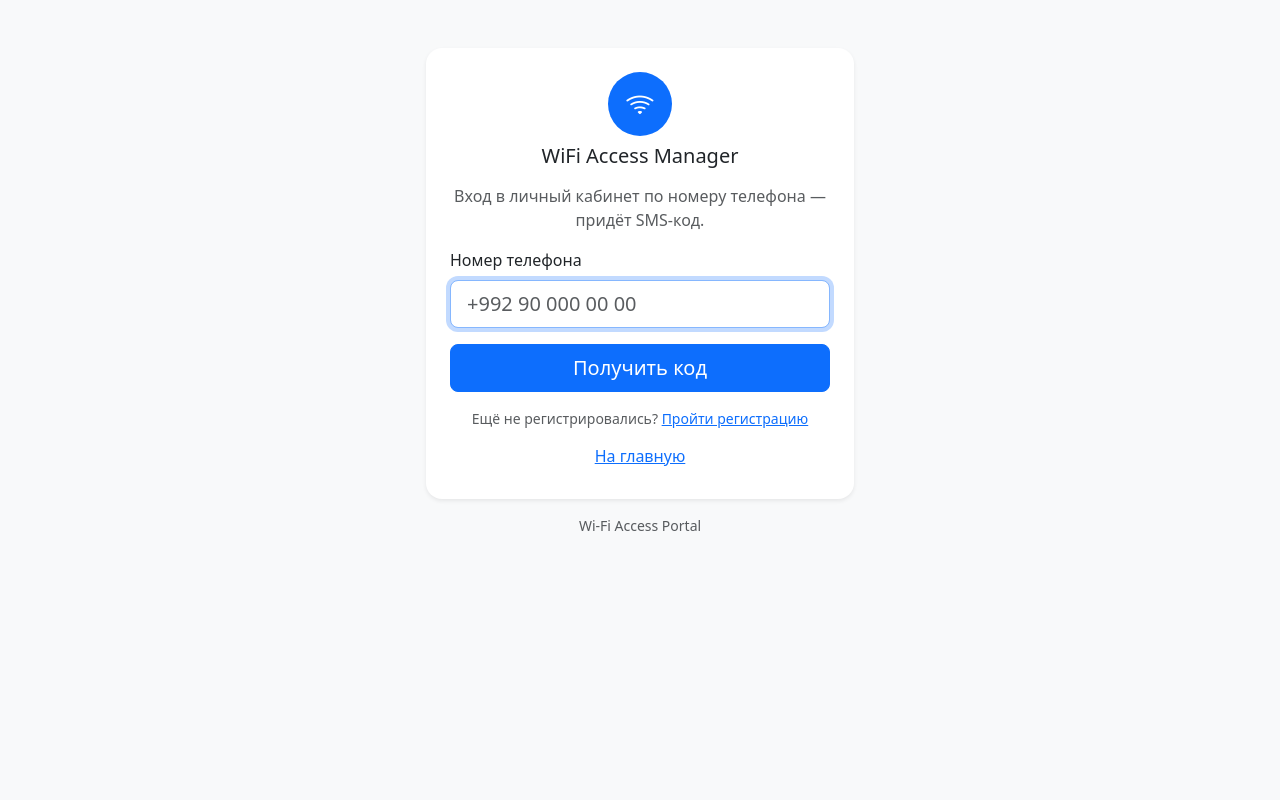
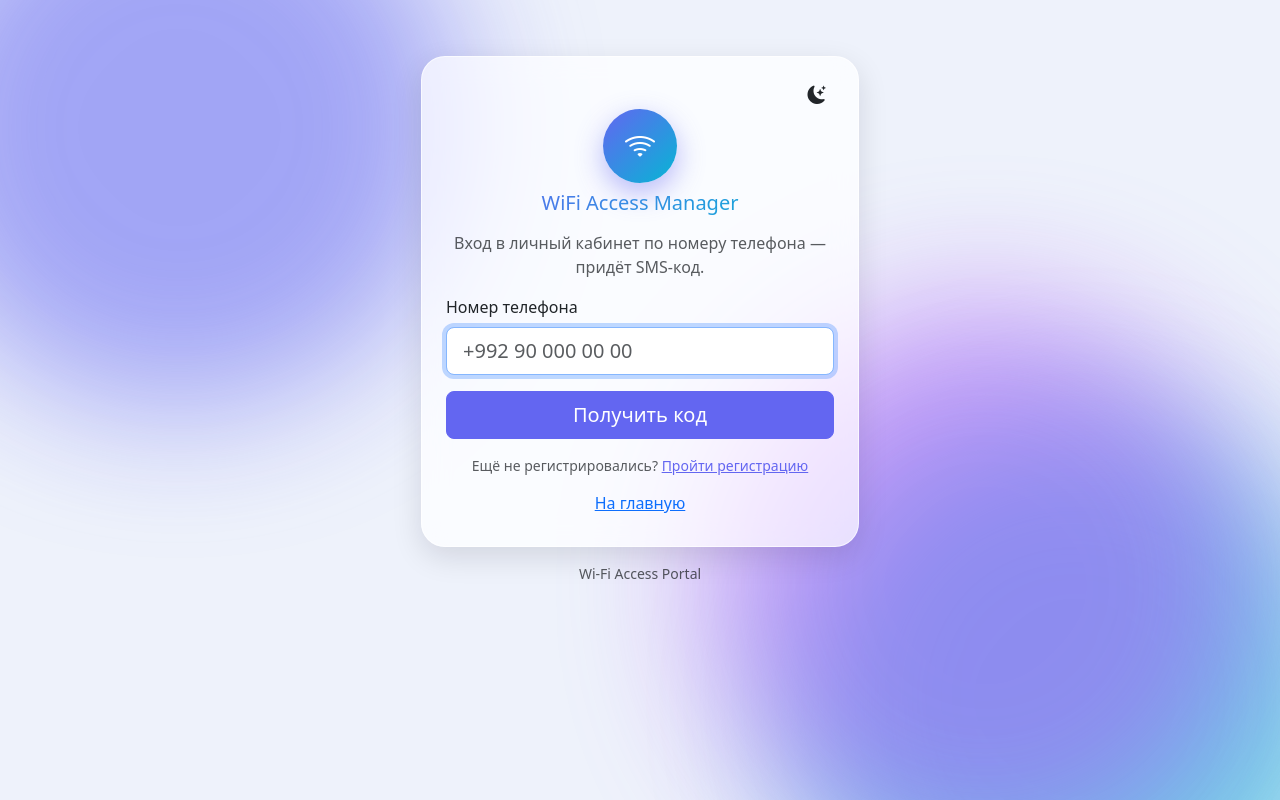
Before and after one commit to nnfirdavs96-cell/mikrotik, a FastAPI app: page /portal/login in a window 1280 px wide. Run offline with FastAPI, Linux system fonts and the light colour scheme; the visitor is signed in with stand-in values (Sample User, id 1).

Commit message:
UI: parallax background + light/dark theme toggle (portal & admin)
- New theming via Bootstrap 5.3 data-bs-theme with a persisted light/dark
  toggle (sun/moon), defaulting to the OS preference; no flash on load.
- Animated parallax background (gradient blobs reacting to scroll + mouse).
- Glass cards, gradient logo/accents, restyled sidebar and navbar.
- Applied across admin (base.html), client portal (portal_base.html) and the
  login page; portal/login now load the JS bundle + app.js.
- Rewrote static/css/style.css and extended static/js/app.js.

https://claude.ai/code/session_01GtJsz57RaNxaffRni7WJDX

```diff
--- a/app/static/css/style.css
+++ b/app/static/css/style.css
@@ -1,41 +1,112 @@
-/* WiFi Access Manager styles */
-.sidebar {
-    width: 240px;
-    min-height: 100vh;
-    position: sticky;
-    top: 0;
+/* ============================================================
+   WiFi Access Manager — theme + parallax UI
+   Light/dark via Bootstrap 5.3 data-bs-theme; custom glass + parallax.
+   ============================================================ */
+:root {
+  --accent: #6366f1;
+  --accent-2: #06b6d4;
+  --radius: 1rem;
+  --app-bg: #eef2fb;
+  --glass: rgba(255, 255, 255, 0.72);
+  --glass-border: rgba(255, 255, 255, 0.65);
+  --shadow: 0 10px 30px rgba(2, 6, 23, 0.12);
+  --blob1: #6366f1;
+  --blob2: #06b6d4;
+  --blob3: #a855f7;
 }
-.sidebar .nav-link {
-    border-radius: .375rem;
-    padding: .5rem .75rem;
-    margin-bottom: .15rem;
-}
-.sidebar .nav-link:hover {
-    background-color: rgba(255, 255, 255, .1);
+[data-bs-theme="dark"] {
+  --app-bg: #070b18;
+  --glass: rgba(17, 24, 39, 0.62);
+  --glass-border: rgba(255, 255, 255, 0.08);
+  --shadow: 0 10px 30px rgba(0, 0, 0, 0.5);
+  --blob1: #4338ca;
+  --blob2: #0e7490;
+  --blob3: #7e22ce;
 }
 
-/* Captive portal */
-.portal-wrap {
-    max-width: 460px;
-    margin: 6vh auto;
-    padding: 0 1rem;
-}
-.portal-card {
-    border: none;
-    border-radius: 1rem;
-}
-.portal-logo {
-    width: 64px;
-    height: 64px;
-    line-height: 64px;
-    margin: 0 auto;
-    border-radius: 50%;
-    background: #0d6efd;
-    color: #fff;
-    font-size: 1.8rem;
+html, body { min-height: 100%; }
+body {
+  background: var(--app-bg);
+  transition: background .45s ease;
 }
 
+/* ---------- Parallax animated background ---------- */
+.bg-parallax {
+  position: fixed; inset: 0; z-index: -1;
+  overflow: hidden; pointer-events: none;
+}
+.bg-parallax .blob {
+  position: absolute; width: 44vmax; height: 44vmax;
+  border-radius: 50%; filter: blur(70px); opacity: .55;
+  will-change: transform; transition: opacity .45s ease;
+}
+.bg-parallax .b1 { background: var(--blob1); top: -12vmax; left: -8vmax; }
+.bg-parallax .b2 { background: var(--blob2); bottom: -14vmax; right: -6vmax; }
+.bg-parallax .b3 { background: var(--blob3); top: 38%; left: 55%; }
+[data-bs-theme="dark"] .bg-parallax .blob { opacity: .42; }
+
+/* ---------- Glass cards ---------- */
+.card {
+  background: var(--glass);
+  backdrop-filter: blur(13px) saturate(140%);
+  -webkit-backdrop-filter: blur(13px) saturate(140%);
+  border: 1px solid var(--glass-border);
+  border-radius: var(--radius);
+  box-shadow: var(--shadow);
+}
+
+/* ---------- Buttons / accents ---------- */
+.btn-primary {
+  --bs-btn-bg: var(--accent); --bs-btn-border-color: var(--accent);
+  --bs-btn-hover-bg: #4f46e5; --bs-btn-hover-border-color: #4f46e5;
+  --bs-btn-active-bg: #4338ca; --bs-btn-active-border-color: #4338ca;
+}
+a, .btn-link { --bs-link-color-rgb: 99, 102, 241; }
+
+/* ---------- Admin layout ---------- */
+.app-shell { gap: 0; }
+.sidebar {
+  width: 250px; min-height: 100vh; position: sticky; top: 0;
+  background: linear-gradient(180deg, #111827 0%, #1e1b4b 100%) !important;
+  box-shadow: 4px 0 24px rgba(2, 6, 23, 0.25);
+}
+.sidebar h5 { letter-spacing: .3px; }
+.sidebar .nav-link {
+  border-radius: .65rem; padding: .55rem .8rem; margin-bottom: .15rem;
+  transition: background .2s, transform .2s;
+}
+.sidebar .nav-link:hover { background: rgba(255, 255, 255, 0.12); transform: translateX(3px); }
+.navbar {
+  background: var(--glass) !important;
+  backdrop-filter: blur(10px);
+  border-bottom: 1px solid var(--glass-border) !important;
+}
+
+/* ---------- Theme toggle ---------- */
+.theme-toggle {
+  cursor: pointer; border: none; background: transparent; color: inherit;
+  font-size: 1.15rem; line-height: 1; padding: .3rem .5rem; border-radius: .6rem;
+  transition: background .2s, transform .2s;
+}
+.theme-toggle:hover { background: rgba(127, 127, 127, .18); transform: rotate(-12deg); }
+
+/* ---------- Client portal ---------- */
+.portal-wrap { max-width: 470px; margin: 7vh auto; padding: 0 1rem; }
+.portal-card { border-radius: 1.5rem; }
+.portal-logo {
+  width: 74px; height: 74px; line-height: 74px; margin: 0 auto; border-radius: 50%;
+  background: linear-gradient(135deg, var(--accent), var(--accent-2));
+  color: #fff; font-size: 2rem;
+  box-shadow: 0 10px 28px rgba(99, 102, 241, .45);
+}
+.gradient-text {
+  background: linear-gradient(135deg, var(--accent), var(--accent-2));
+  -webkit-background-clip: text; background-clip: text;
+  -webkit-text-fill-color: transparent;
+}
+
+/* ---------- Responsive ---------- */
 @media (max-width: 768px) {
-    .sidebar { width: 100%; min-height: auto; position: static; }
-    .d-flex { flex-direction: column; }
+  .app-shell { flex-direction: column; }
+  .sidebar { width: 100%; min-height: auto; position: static; }
 }
--- a/app/static/js/app.js
+++ b/app/static/js/app.js
@@ -7,3 +7,44 @@ document.addEventListener('submit', function (e) {
         }
     }
 });
+
+// ---------- Theme toggle (light/dark, persisted) ----------
+(function () {
+    function updateIcon(theme) {
+        document.querySelectorAll('.theme-toggle i').forEach(function (ic) {
+            ic.className = theme === 'dark' ? 'bi bi-sun-fill' : 'bi bi-moon-stars-fill';
+        });
+    }
+    window.toggleTheme = function () {
+        const html = document.documentElement;
+        const next = html.getAttribute('data-bs-theme') === 'dark' ? 'light' : 'dark';
+        html.setAttribute('data-bs-theme', next);
+        try { localStorage.setItem('theme', next); } catch (e) {}
+        updateIcon(next);
+    };
+    document.addEventListener('DOMContentLoaded', function () {
+        updateIcon(document.documentElement.getAttribute('data-bs-theme') || 'light');
+    });
+})();
+
+// ---------- Parallax background (scroll + mouse) ----------
+(function () {
+    let mx = 0, my = 0;
+    function apply() {
+        const blobs = document.querySelectorAll('.bg-parallax .blob');
+        const sy = window.scrollY || 0;
+        blobs.forEach(function (el, i) {
+            const depth = (i + 1) * 10;
+            const x = mx * depth;
+            const y = my * depth + sy * 0.05 * (i + 1);
+            el.style.transform = 'translate3d(' + x + 'px,' + y + 'px,0)';
+        });
+    }
+    window.addEventListener('scroll', apply, { passive: true });
+    window.addEventListener('mousemove', function (e) {
+        mx = (e.clientX / window.innerWidth - 0.5);
+        my = (e.clientY / window.innerHeight - 0.5);
+        apply();
+    }, { passive: true });
+    document.addEventListener('DOMContentLoaded', apply);
+})();
--- a/app/templates/portal_base.html
+++ b/app/templates/portal_base.html
@@ -7,14 +7,19 @@
     <link href="https://cdn.jsdelivr.net/npm/bootstrap@5.3.3/dist/css/bootstrap.min.css" rel="stylesheet">
     <link href="https://cdn.jsdelivr.net/npm/bootstrap-icons@1.11.3/font/bootstrap-icons.css" rel="stylesheet">
     <link href="/static/css/style.css" rel="stylesheet">
+    <script>(function(){try{var t=localStorage.getItem('theme')||((window.matchMedia&&window.matchMedia('(prefers-color-scheme: dark)').matches)?'dark':'light');document.documentElement.setAttribute('data-bs-theme',t);}catch(e){document.documentElement.setAttribute('data-bs-theme','light');}})();</script>
 </head>
-<body class="bg-light">
+<body>
+<div class="bg-parallax"><span class="blob b1"></span><span class="blob b2"></span><span class="blob b3"></span></div>
 <div class="portal-wrap">
-    <div class="card portal-card shadow-sm">
+    <div class="card portal-card">
         <div class="card-body p-4">
+            <div class="d-flex justify-content-end">
+                <button class="theme-toggle" type="button" onclick="toggleTheme()" title="Светлая / тёмная тема"><i class="bi bi-moon-stars-fill"></i></button>
+            </div>
             <div class="text-center mb-3">
                 <div class="portal-logo"><i class="bi bi-wifi"></i></div>
-                <h5 class="mt-2">{{ app_name }}</h5>
+                <h5 class="mt-2 gradient-text">{{ app_name }}</h5>
             </div>
 
             {% for f in flashes %}
@@ -26,5 +31,7 @@
     </div>
     <p class="text-center text-muted small mt-3">Wi-Fi Access Portal</p>
 </div>
+<script src="https://cdn.jsdelivr.net/npm/bootstrap@5.3.3/dist/js/bootstrap.bundle.min.js"></script>
+<script src="/static/js/app.js"></script>
 </body>
 </html>
```
Also changed, not shown: app/templates/base.html (+8 -3 lines), app/templates/login.html (+17 -5 lines).
